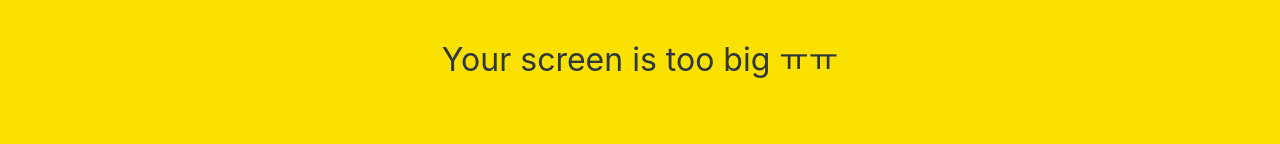
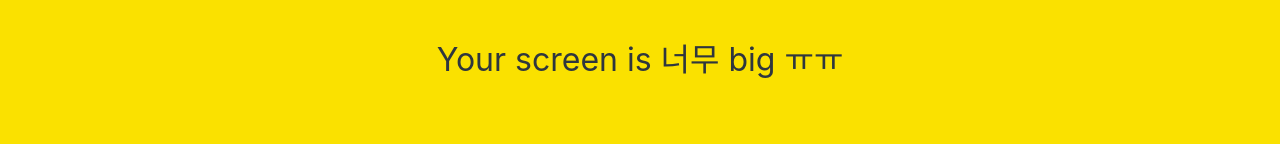
Before and after one commit to TheYoungmoneY/kokoa-clone, a plain HTML site: page chatting.html in a window 1280 px wide. Shown: the part 340-484 px from the top of the page. Drawn offline with Linux system fonts and the light colour scheme.

Commit message:
too -> 너무

```diff
--- a/chatting.html
+++ b/chatting.html
@@ -79,7 +79,7 @@
       </div>
     </form>
     <div id="no-mobile">
-      <span>Your screen is too big ㅠㅠ</span>
+      <span>Your screen is 너무 big ㅠㅠ</span>
   </div>
     <!-- Code Kit 설치 -->
     <script
```
